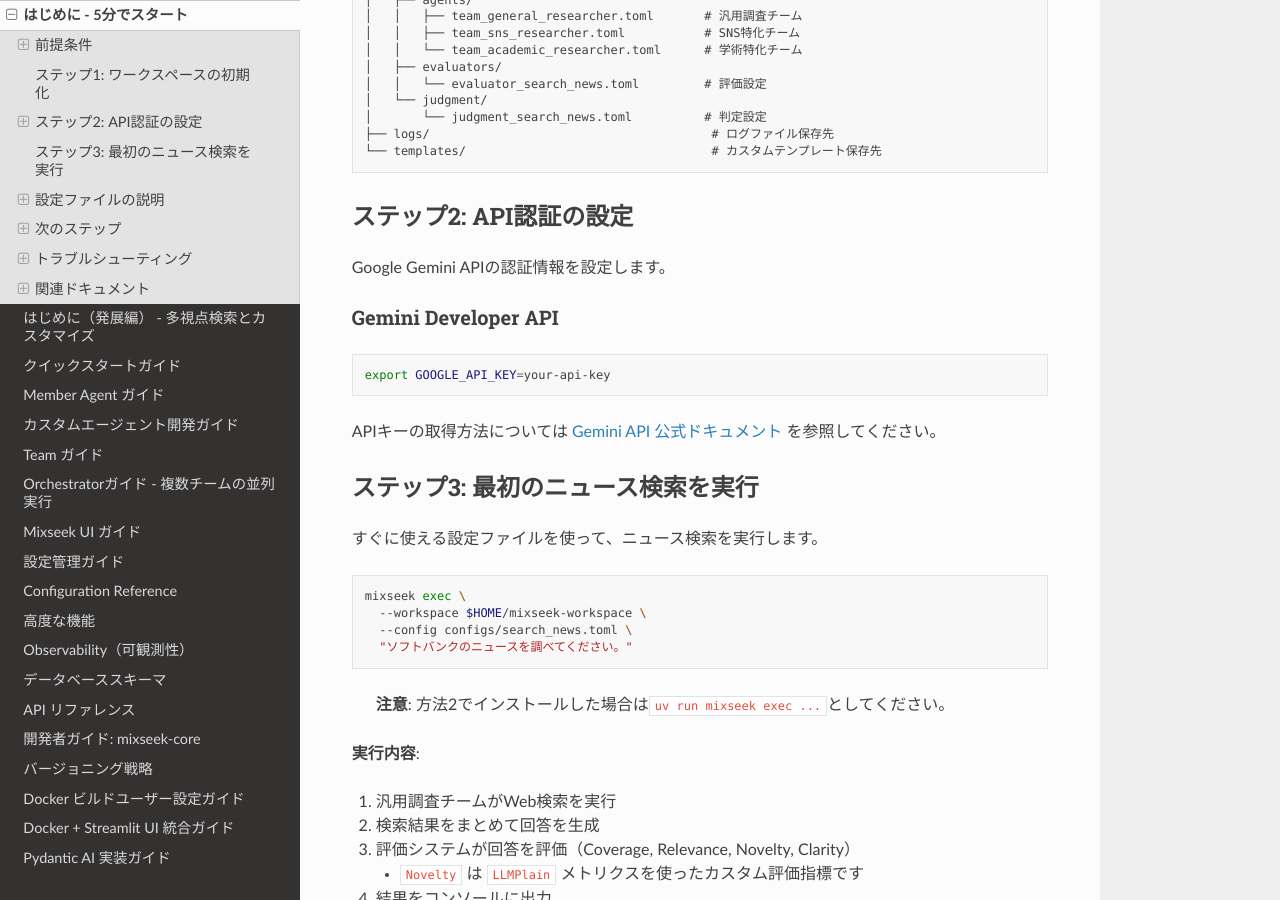
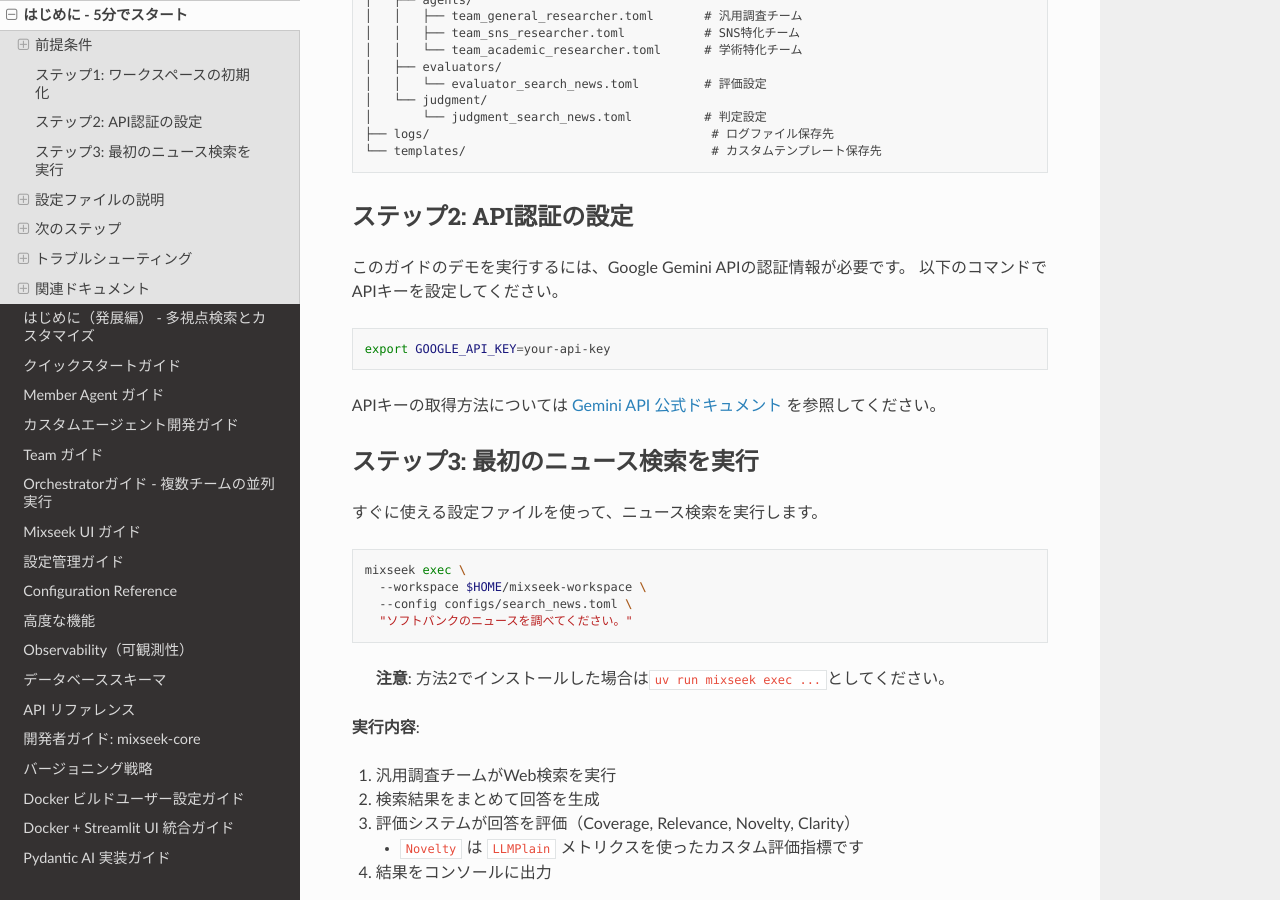
Before and after one commit to mixseek/mixseek-core, a Sphinx documentation site: the page built from docs/getting-started.md, in a window 1280 px wide and 900 px high, scrolled down 2434 px. Built offline with Sphinx 7.4.7 and the Read the Docs theme 3.1.0, drawn with Linux system fonts in a browser that asks for light colours.

Commit message:
docs: 不要な見出し構造を削除の上、修正

````diff
--- a/docs/getting-started.md
+++ b/docs/getting-started.md
@@ -116,9 +116,8 @@
 
 ## ステップ2: API認証の設定
 
-Google Gemini APIの認証情報を設定します。
-
-### Gemini Developer API
+このガイドのデモを実行するには、Google Gemini APIの認証情報が必要です。
+以下のコマンドでAPIキーを設定してください。
 
 ```bash
 export GOOGLE_API_KEY=your-api-key
````
